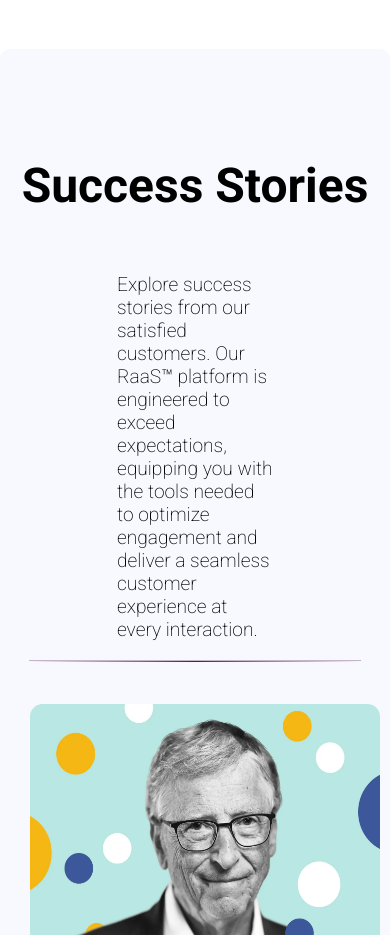
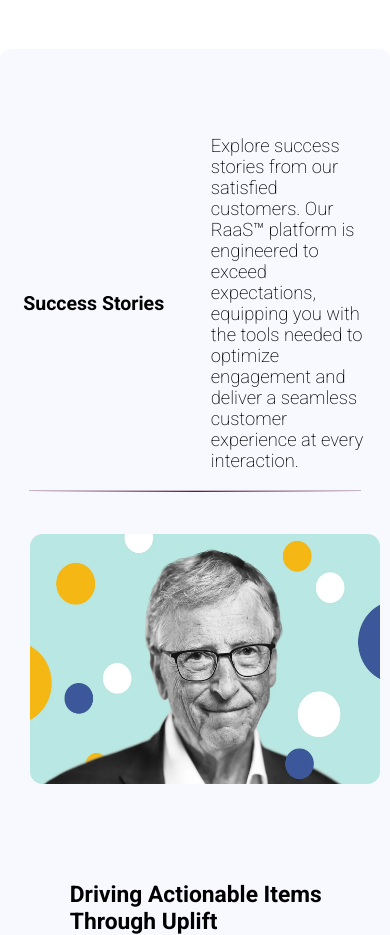
Before and after one commit to landaverdend/portfolio-site, a React (Vite) app in the folder frontend/: page /SplashView in a window 390 px wide. Shown: the part 2380-3315 px from the top of the page. Built offline with nearby package versions, Linux system fonts and the light colour scheme; a web font is replaced by a local one.

Commit message:
asdfasdf

```diff
--- a/frontend/src/views/splashView/reccomendationDrawer/reccomendation-drawer.css
+++ b/frontend/src/views/splashView/reccomendationDrawer/reccomendation-drawer.css
@@ -18,12 +18,12 @@
     margin: 8vh 0 0 0;
 
     h2 {
-      font-size: 3rem;
+      font-size: clamp(1.2rem, 5vw, 3rem);
       text-align: center;
     }
 
     p {
-      font-size: 1.2rem;
+      font-size: clamp(0.75rem, 5vw, 1.15rem);
       max-width: 40%;
     }
   }
```
